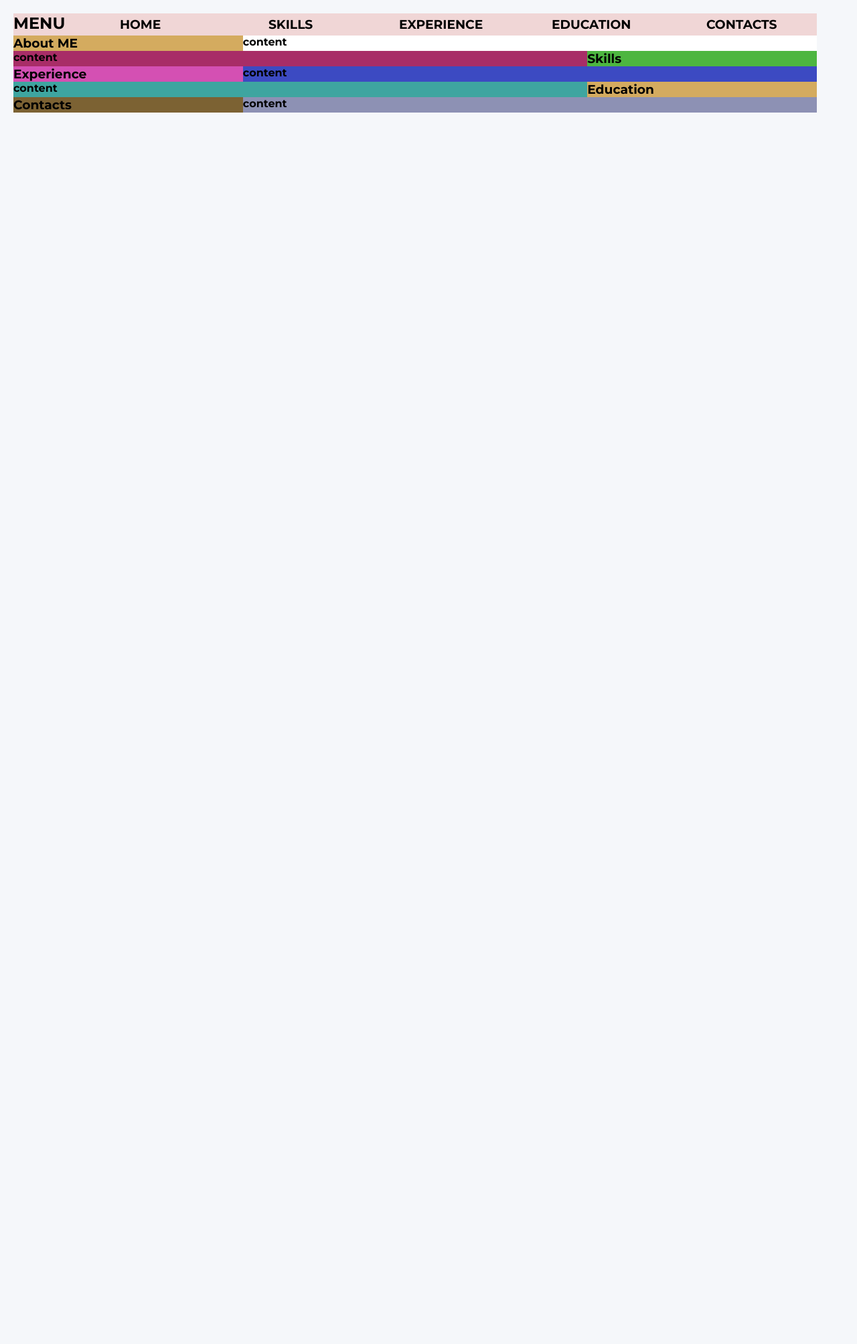
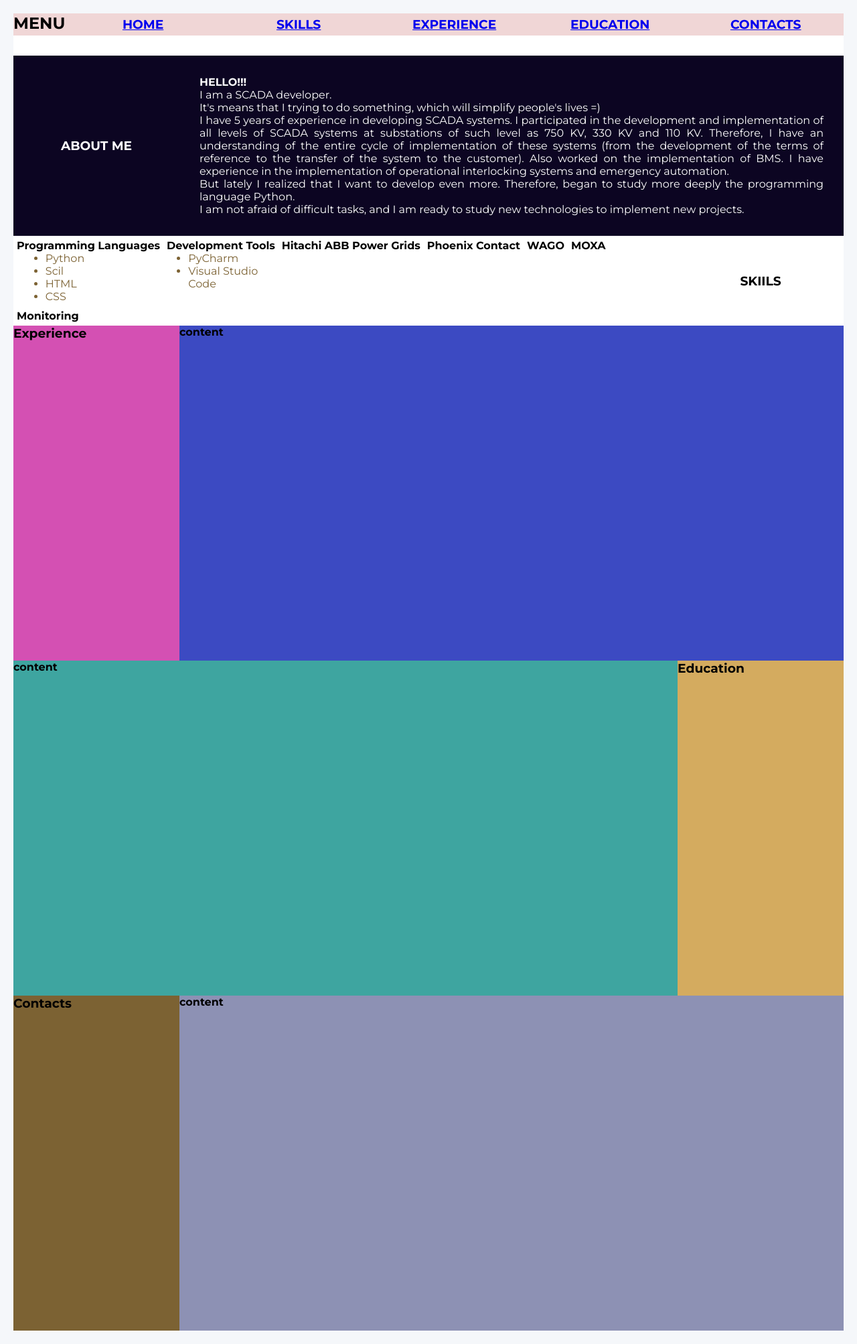
Before and after one commit to bohdanshlyah/CV, a Django app: page / in a window 1280 px wide. Shown: the whole page at 67% size. Before the commit the page ends 168 px from the top, so only its background shows below. Run offline with Django 3.2, Linux system fonts and the light colour scheme.

Commit message:
modified CCS and HTML

```diff
--- a/CV-be/CV/resume/static/css/main.css
+++ b/CV-be/CV/resume/static/css/main.css
@@ -13,7 +13,6 @@ body{
 
 .wrapper{
     background: #ffffff;
-    max-width: 1200px;
 }
 
 .menu{
@@ -64,20 +63,31 @@ body{
 }
 
 .about_me_container{
-    background: #ffffff;
+    background: #0c0522;
     display: flex;
-
+    margin-top: 30px;
 }
 
 .about_me_container_title{
-    background: #d4ab5f;
-    display: table-column;
-    width: 40%;
+    display: table-cell;
+    width: 25%;
+    margin: auto;
+}
+
+.about_me_title{
+    text-align: center;
+    color: #ffffff;
 }
 
 .about_me_container_content{
     display: column;
     width: 100%;
+}
+
+.about_me_content{
+    padding: 30px;
+    color: #ffffff;
+    text-align:justify;
 }
 
 .skills_container{
@@ -86,27 +96,46 @@ body{
 }
 
 .skills_container_title{
-    background: #4db640;
-    display: table-column;
-    width: 40%;
+    display: table-cell;
+    width: 25%;
+    margin: auto;
+}
+
+.skills_title{
+    text-align: center;
+    color: #000000;
 }
 
 .skills_container_content{
-    background: #a82d67;
-    display: column;
+    display: flex;
+    flex-wrap: wrap;
     width: 100%;
+}
+
+.skills_column{
+    width: auto;
+    margin: 5px;
+}
+
+.skills_column_title{
+    text-align: center;
+}
+.skills_item{
+    color: #7c6233;
+    margin-left: 20%;
 }
 
 .experience_container{
     background: #ffffff;
     display: flex;
+    height: 500px;
 
 }
 
 .experience_container_title{
     background: #d450b3;
     display: table-column;
-    width: 40%;
+    width: 25%;
 }
 
 .experience_container_content{
@@ -118,13 +147,14 @@ body{
 .education_container{
     background: #1cb47a;
     display: flex;
+    height: 500px;
 
 }
 
 .education_container_title{
     background: #d4ab5f;
     display: table-column;
-    width: 40%;
+    width: 25%;
 }
 
 .education_container_content{
@@ -136,13 +166,14 @@ body{
 .contacts_container{
     background: #b43e3e;
     display: flex;
+    height: 500px;
 
 }
 
 .contacts_container_title{
     background: #7c6233;
     display: table-column;
-    width: 40%;
+    width: 25%;
 }
 
 .contacts_container_content{
--- a/CV-be/CV/resume/templates/base.html
+++ b/CV-be/CV/resume/templates/base.html
@@ -13,60 +13,123 @@
     <link rel="stylesheet" href="{{ PORTAL_URL }}{% static 'css/main.css' %}">
     <link rel="preconnect" href="https://fonts.gstatic.com">
     <link href="https://fonts.googleapis.com/css2?family=Montserrat:wght@400;700&display=swap" rel="stylesheet">
+    <script src="https://ajax.googleapis.com/ajax/libs/jquery/3.5.1/jquery.min.js"></script>
+    <script type="text/javascript" src="{{ PORTAL_URL }}{% static 'css/script_scroll.js' %}"></script>
 </head>
 <body>
     <div class="wrapper">
-        <div class="menu">
+        <!--<section id="menu">-->
+            <div class="menu" id="menu">
                 <H2 class="menu_title">MENU</H2>
                 <div class="home_menu">
-                <h3>HOME</h3>
+                    <h3><a href="#home">HOME</a></h3>
                 </div>
 
                 <div class="skills_menu">
-                <h3>SKILLS</h3>
+                    <h3><a href="#skills">SKILLS</a></h3>
                 </div>
 
                 <div class="experience_menu">
-                <h3>EXPERIENCE</h3>
+                    <h3><a href="#experience">EXPERIENCE</a></h3>
                 </div>
 
                 <div class="educations_menu">
-                <h3>EDUCATION</h3>
+                    <h3><a href="#education">EDUCATION</a></h3>
                 </div>
 
                 <div class="contacts_menu">
-                <h3>CONTACTS</h3>
+                    <h3><a href="#contacts">CONTACTS</a></h3>
                 </div>
 
             </div>
+        <!--</section>-->
 
+        <!-- CONTENT -->
         <div class="main_container">
 
+            <section id="home">
                 <div class="about_me_container">
 
                     <div class="about_me_container_title">
-                    <h3 class="about_me_title">About ME</h3>
+                        <h3 class="about_me_title" id="home">ABOUT ME</h3>
                     </div>
 
                     <div class="about_me_container_content">
-                    <h4 class="about_me_content">content</h4>
+                        <p class="about_me_content"><b>HELLO!!!</b><br>
+                            I am a SCADA developer. <br>
+                            It's means that I trying to do something, which will simplify people's lives =)<br>
+                            I have 5 years of experience in developing SCADA systems.
+                            I participated in the development and implementation of all levels of SCADA systems
+                            at substations of such level as 750 KV, 330 KV and 110 KV. Therefore, I have an
+                            understanding of the entire cycle of implementation of these systems (from the development
+                            of the terms of reference to the transfer of the system to the customer). Also worked on
+                            the implementation of BMS. I have experience in the implementation of operational
+                            interlocking systems and emergency automation.<br>
+                            But lately I realized that I want to develop even more. Therefore, began to study more deeply the programming language Python.<br>
+                            I am not afraid of difficult tasks, and I am ready to study new technologies to implement new projects.</p>
                     </div>
 
                 </div>
+            </section>
 
+            <section id="skills">
                 <div class="skills_container">
 
                     <div class="skills_container_content">
-                    <h4 class="skills_content">content</h4>
+                        <div class="skills_column">
+                            <h4 class="skills_column_title"><b>Programming Languages</b></h4>
+                            <ul>
+                                <li class="skills_item">
+                                    <span>Python</span>
+                                </li>
+                                <li class="skills_item">
+                                    <span>Scil</span>
+                                </li>
+                                <li class="skills_item">
+                                    <span>HTML</span>
+                                </li>
+                                <li class="skills_item">
+                                    <span>CSS</span>
+                                </li>
+                            </ul>
+                        </div>
+                        <div class="skills_column">
+                            <h4 class="skills_column_title"><b>Development Tools</b></h4>
+                            <ul>
+                                <li class="skills_item">
+                                    <span>PyCharm</span>
+                                </li>
+                                <li class="skills_item">
+                                    <span>Visual Studio Code</span>
+                                </li>
+                            </ul>
+                        </div>
+                        <div class="skills_column">
+                            <h4 class="skills_column_title"><b>Hitachi ABB Power Grids</b></h4>
+                        </div>
+                        <div class="skills_column">
+                            <h4 class="skills_column_title"><b>Phoenix Contact</b></h4>
+                        </div>
+                        <div class="skills_column">
+                            <h4 class="skills_column_title"><b>WAGO</b></h4>
+                        </div>
+                        <div class="skills_column">
+                            <h4 class="skills_column_title"><b>MOXA</b></h4>
+                        </div>
+                        <div class="skills_column">
+                            <h4 class="skills_column_title"><b>Monitoring</b></h4>
+                        </div>
                     </div>
 
                     <div class="skills_container_title">
-                    <h3 class="skills_title">Skills</h3>
+                        <h3 class="skills_title">SKIILS</h3>
                     </div>
 
 
                 </div>
+            </section>
 
+            <section id="experience">
                 <div class="experience_container">
 
                     <div class="experience_container_title">
@@ -78,7 +141,9 @@
                     </div>
 
                 </div>
+            </section>
 
+            <section id="education">
                 <div class="education_container">
 
                     <div class="education_container_content">
@@ -90,7 +155,9 @@
                     </div>
 
                 </div>
+            </section>
 
+            <section id="contacts">
                 <div class="contacts_container">
 
                     <div class="contacts_container_title">
@@ -102,6 +169,7 @@
                     </div>
 
                 </div>
+            </section>
         </div>
     </div>
 
```
Lines whose indentation alone changed are shown as unchanged.
